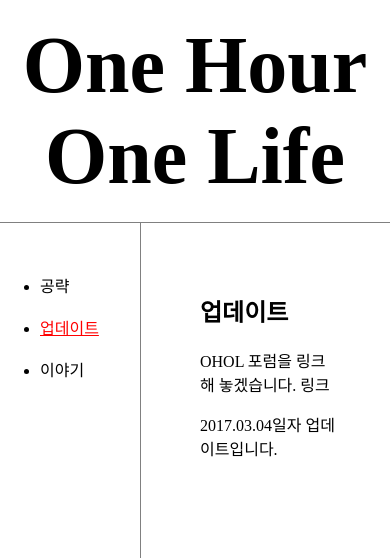
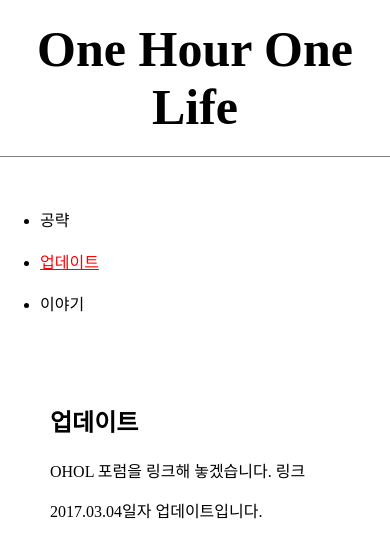
Before and after one commit to SB0712/OHOL, a plain HTML site: page update.html in a window 390 px wide. Shown: the top 558 px of the page. Drawn offline with Linux system fonts and the light colour scheme.

Commit message:
Add files via upload

```diff
--- /dev/null
+++ b/style.css
@@ -0,0 +1,40 @@
+#grid {
+  display:grid;
+  grid-template-columns:150px 1fr;
+}
+.contents {
+  padding:50px
+}
+a {
+  color:black;
+  text-decoration:none;
+  }
+h1 {
+  font-size:500%;
+  text-align: center;
+  border-bottom: 1px gray solid;
+  margin: 0;
+  padding: 20px
+  }
+#grid ul {
+  border-right: 1px gray solid;
+  width:100px;
+  margin:0;
+  padding-top: 50px;
+  padding-bottom:5000px;
+  }
+body {
+  margin:0
+  }
+@media(max-width:800px) {
+  #grid{
+    display:block;
+  }
+  #grid ul{
+    border-right: none;
+    padding-bottom:0;
+  }
+  h1{
+    font-size:50px;
+  }
+}
--- a/update.html
+++ b/update.html
@@ -3,39 +3,7 @@
 <head>
   <title>원아워 원라이프 공략 - One hour One life</title>
   <meta charset="utf-8">
-
-  <style>
-  #grid {
-    display:grid;
-    grid-template-columns:150px 1fr;
-  }
-  .contents {
-    padding:50px
-  }
-  a {
-    color:black;
-    text-decoration:none;
-    }
-  h1 {
-    font-size:500%;
-    text-align: center;
-    border-bottom: 1px gray solid;
-    margin: 0;
-    padding: 20px
-    }
-    ul {
-      border-right: 1px gray solid;
-      width:100px;
-      margin:0;
-      padding-top: 50px;
-      padding-bottom: 500px;
-      padding-bottom: 5000px;
-      }
-    body {
-      margin:0
-      }
-  </style>
-
+  <link rel="stylesheet" href="style.css">
 </head>
 <body>
   <h1><a href="index.html">One Hour One Life</a></h1>
```
Also changed, not shown: index.html (+1 -32 lines), story.html (+1 -33 lines), story_공동생활과 육아. 복수극은 게임 내에서도 벌어진다..html (+1 -33 lines), strategy.html (+1 -33 lines). Lines whose indentation alone changed are shown as unchanged.
